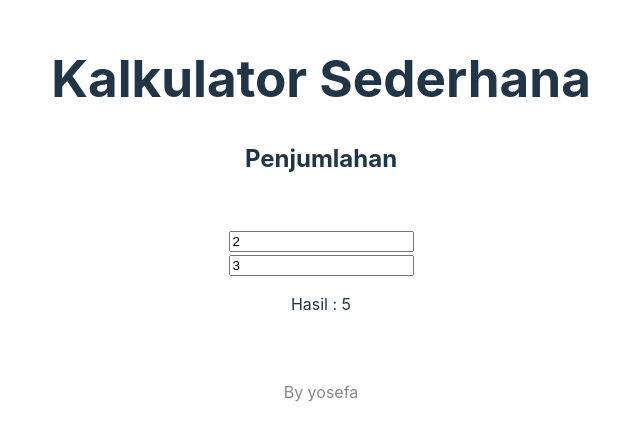
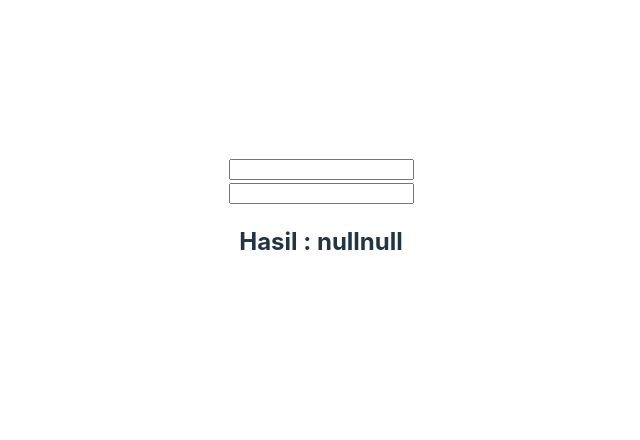
Before and after one commit to camiliayosefaa/UKM-PROCOM-REACT-1, a React (Vite) app in the folder UKM Programming/: page / in a window 1280 px wide. Shown: the part 182-622 px from the top of the page, without its empty margins (319-959 px from the left). Built offline with nearby package versions, Linux system fonts and the light colour scheme.

Commit message:
Perbaikan

```diff
--- a/UKM Programming/src/App.jsx
+++ b/UKM Programming/src/App.jsx
@@ -1,36 +1,30 @@
-import { useState } from 'react'
+import { useEffect, useState } from 'react'
 import reactLogo from './assets/react.svg'
 import viteLogo from '/vite.svg'
 import './App.css'
 
 function App() {
-  const [bilangan1, setCount1] = useState(2);
-  const [bilangan2, setCount2] = useState(3);
-  const hasil = Number(bilangan1) + Number(bilangan2);
+  const [angka1, setAngka1] = useState("null");
+  const [angka2, setAngka2] = useState("null");
+  const result = angka1+angka2
 
+  //handler
+  const Angka1Change = (event) =>{
+    setAngka1(Number(event.target.value));
+  }
+  const Angka2Change = (event) =>{
+    setAngka2(Number(event.target.value));
+  }
   return (
-    <>
-      <h1>Kalkulator Sederhana</h1>
-      <h2>Penjumlahan</h2>
-      <div className="card">
-        <input
-          value={bilangan1}
-          onChange={e => setCount1(e.target.value)}
-          type='number'
-        /> <br />
-        <input
-          value={bilangan2}
-          onChange={e => setCount2(e.target.value)}
-          type='number'
-        />
-        <p>
-          Hasil : {hasil}
-        </p>
+    <form>
+      <div>
+        <input type="number" value={angka1} onChange={Angka1Change} />
       </div>
-      <p className="read-the-docs">
-        By yosefa
-      </p>
-    </>
+      <div>
+      <input type="number" value={angka2} onChange={Angka2Change} />
+      </div>
+      <h2>Hasil : {result} </h2>
+    </form>
   )
 }
 
```
